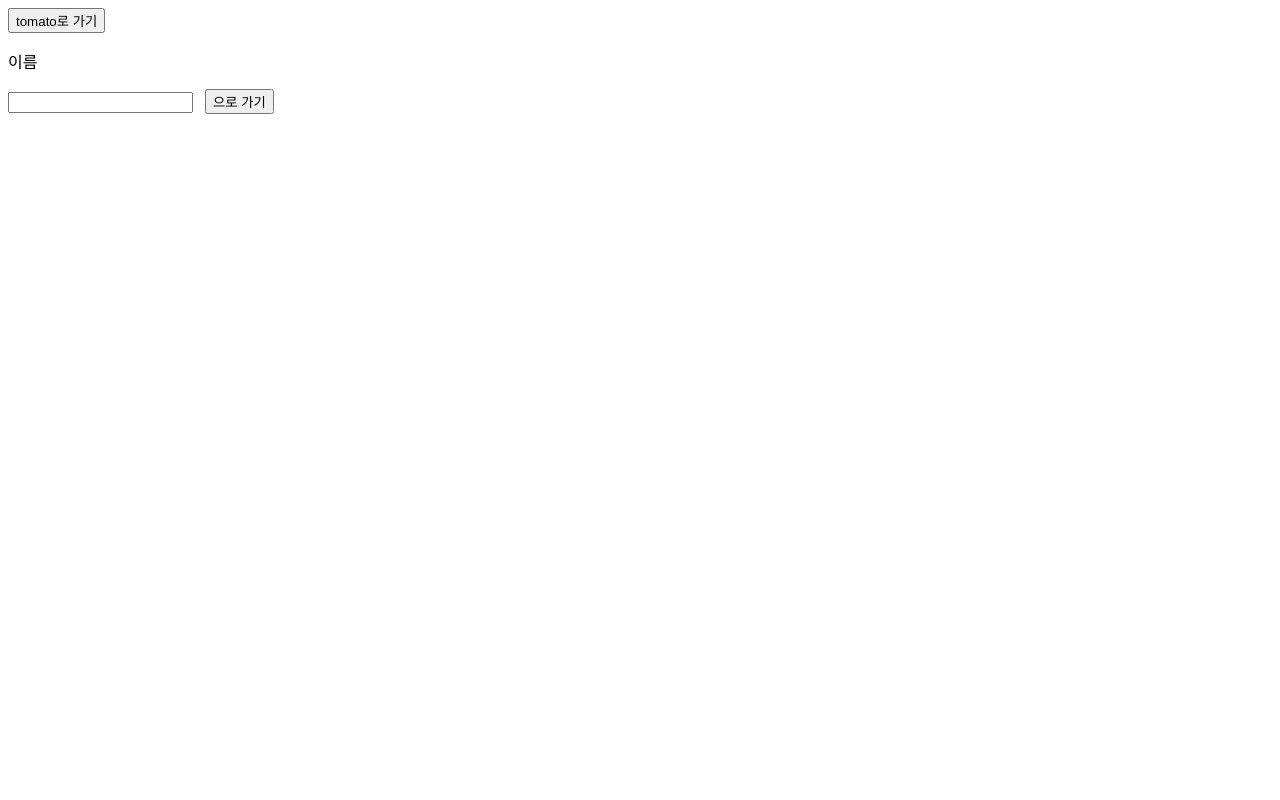
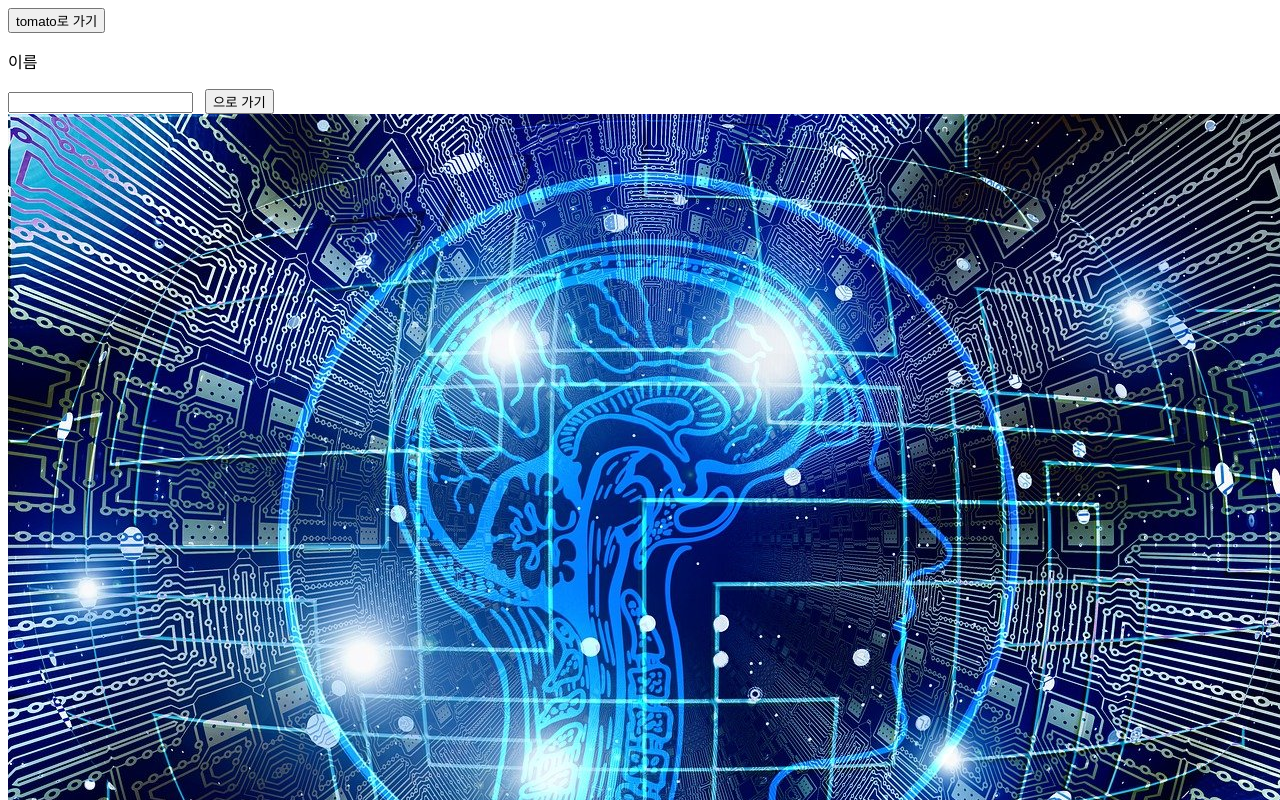
Before and after one commit to skandla2002/next-app, a Next.js app: page / in a window 1280 px wide. Shown: the top 800 px of the page. Built offline with nearby package versions, Linux system fonts and the light colour scheme.

Commit message:
public에 있는 static 이미지 파일 사용

```diff
--- a/pages/index.jsx
+++ b/pages/index.jsx
@@ -5,6 +5,7 @@ function App() {
   const [name, setName] = useState("");
   const router = useRouter();
   return (
+    <>
       <div>
         <button type="button" onClick={() => router.push("/tomato")}>
           tomato로 가기
@@ -20,6 +21,11 @@ function App() {
           {name}으로 가기
         </button>
       </div>
+      <div>
+        {/*  이미지 : /public에서 /public 경로를 제외한 경로에 이미지로 가져옮*/}
+        <img src="/AI.jpg" alt="AI" />
+      </div>
+    </>
   );
 }
 export default App;
```
Also changed, not shown: public/AI.jpg (added). Lines whose indentation alone changed are shown as unchanged.
